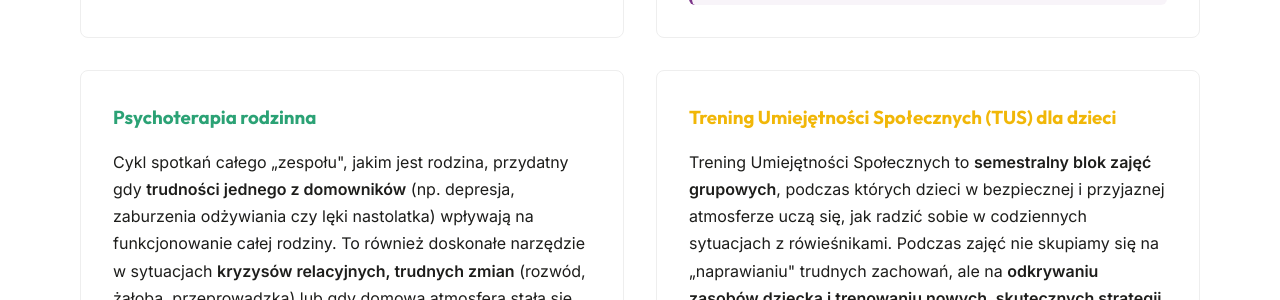
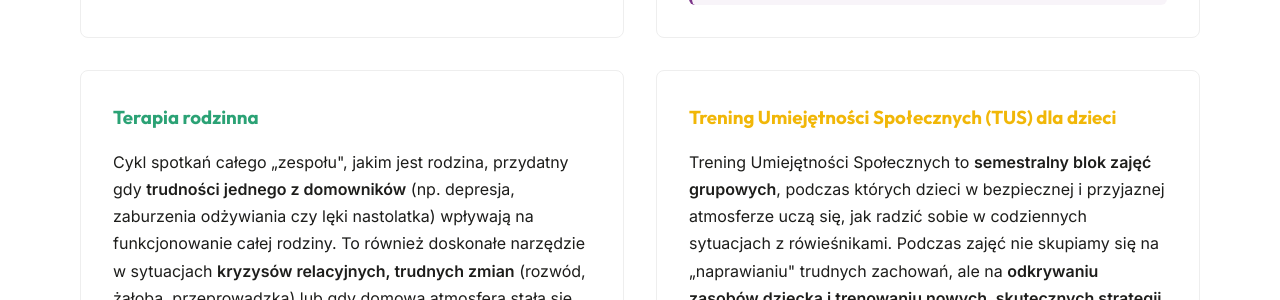
Before and after one commit to str0k3/nowa-poradnia-synapsa.pl, a Jekyll site: the page built from oferta.md, in a window 1280 px wide and 900 px high, scrolled down 1181 px. Shown: the part 155-455 px from the top of the window. Built offline with Jekyll 4.4.1, drawn with Linux system fonts in a browser that asks for light colours.

Commit message:
Rename 'Psychoterapia rodzinna' to 'Terapia rodzinna' in oferta.md.

```diff
--- a/oferta.md
+++ b/oferta.md
@@ -75,7 +75,7 @@ permalink: /oferta/
             </div>
 
             <div class="service-card" style="border: 1px solid #eee; padding: 2rem; border-radius: 8px;">
-                <h3 style="color: var(--color-accent-green); margin-bottom: 1rem;">Psychoterapia rodzinna</h3>
+                <h3 style="color: var(--color-accent-green); margin-bottom: 1rem;">Terapia rodzinna</h3>
 
                 <p style="margin-bottom: 1rem; line-height: 1.7;">
                     Cykl spotkań całego „zespołu", jakim jest rodzina, przydatny gdy <strong>trudności jednego z domowników</strong> (np. depresja, zaburzenia odżywiania czy lęki nastolatka) wpływają na funkcjonowanie całej rodziny. To również doskonałe narzędzie w sytuacjach <strong>kryzysów relacyjnych, trudnych zmian</strong> (rozwód, żałoba, przeprowadzka) lub gdy domowa atmosfera stała się po prostu napięta i czujecie, że jako rodzice „straciliście kontakt" ze swoim dzieckiem i chcecie odbudować wzajemne zaufanie.
```
